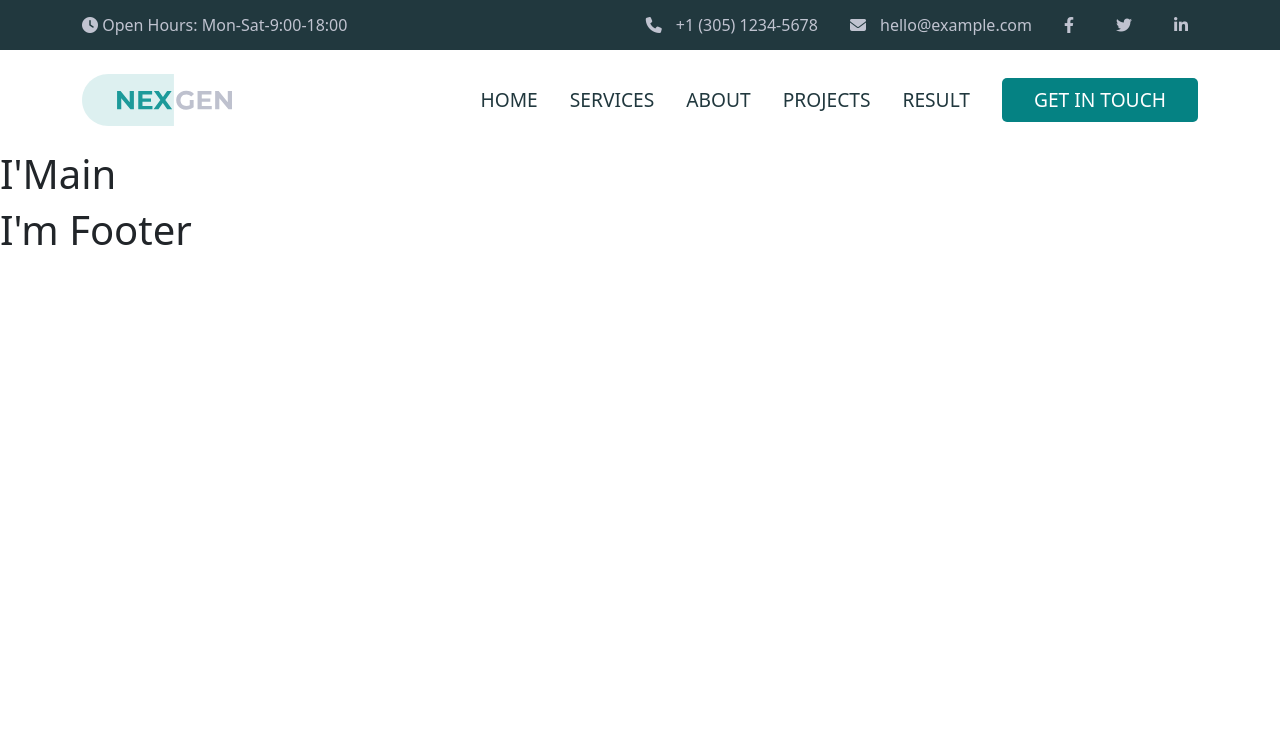
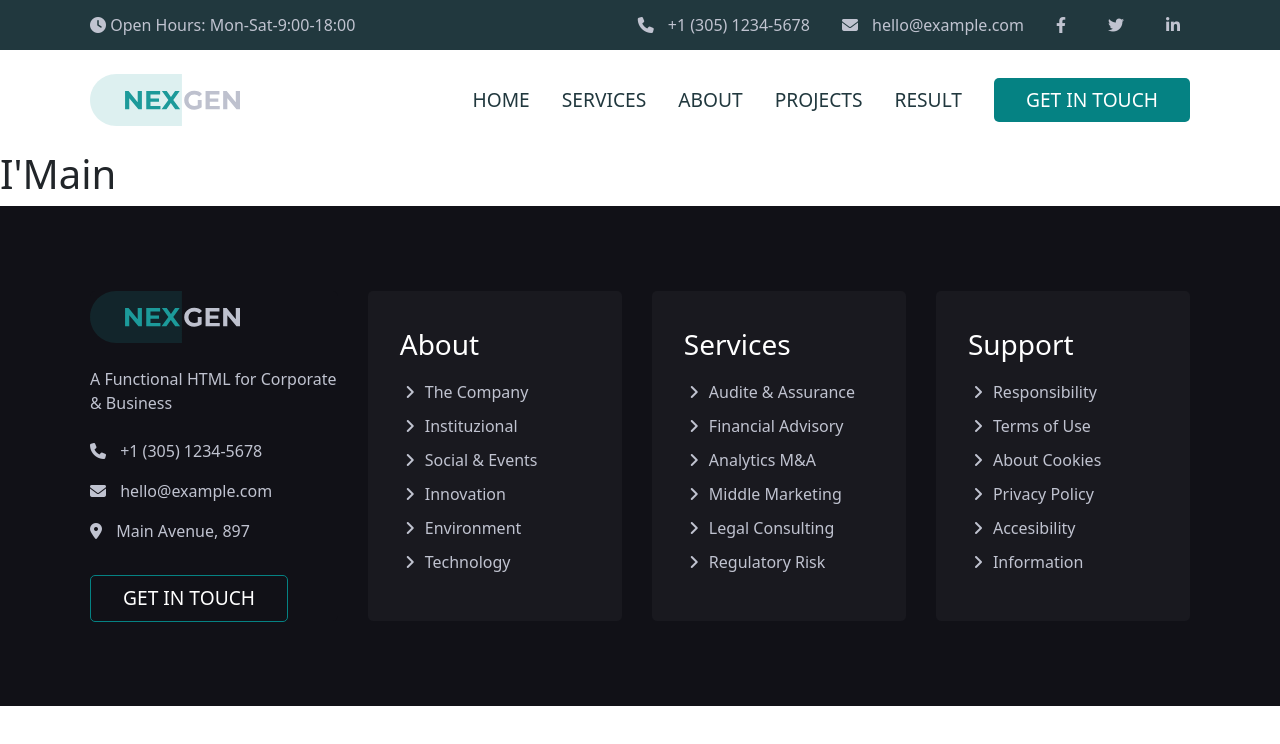
Before and after one commit to Mattia-Fasulo/proj-html-vuejs, a Vue app: page / in a window 1280 px wide. Shown: the top 744 px of the page. Built offline with nearby package versions, Linux system fonts and the light colour scheme.

Commit message:
add listVertical and footerComponent

```diff
--- a/src/App.vue
+++ b/src/App.vue
@@ -1,19 +1,17 @@
 <template>
-  <AppHeaderVue />
+  <AppHeader />
   <AppMain />
   <AppFooter />
 </template>
 
 <script>
 import AppFooter from './components/AppFooter.vue';
-import AppHeaderVue from './components/AppHeader.vue';
+import AppHeader from './components/AppHeader.vue';
 import AppMain from './components/AppMain.vue';
 export default {
-  component: {
-    AppHeaderVue,
-  },
+
   components: {
-    AppHeaderVue,
+    AppHeader,
     AppMain,
     AppFooter
   }
--- a/src/assets/styles/main.scss
+++ b/src/assets/styles/main.scss
@@ -22,8 +22,18 @@ $fa-font-path: "../webfonts";
     box-sizing: border-box;
 }
 
+.container {
+    max-width: 1100px;
+    padding-left: 0;
+    padding-right: 0;
+}
+
 ul {
     li {
         list-style: none;
+
+        a {
+            text-decoration: none;
+        }
     }
 }
--- a/src/assets/styles/partials/_variables.scss
+++ b/src/assets/styles/partials/_variables.scss
@@ -1,7 +1,10 @@
+$my-white: #e8e8e8;
 $dark: #21383e;
-
+$bg-footer: #111117;
+$bg-list-footer: #19191f;
 $txt-grey: #c0c3d0;
 
 $btn-green: #058283;
 
+// text
 $txt-md: 1.2rem;
--- a/src/components/AppFooter.vue
+++ b/src/components/AppFooter.vue
@@ -1,15 +1,196 @@
 <template>
-    <main>
-        <h1>I'm Footer</h1>
-    </main>
+    <footer>
+        <div class="container">
+            <div class="my-row">
+                <div class="footer-list">
+                    <img src="/svgs/svg-7.svg" alt="logo">
+                    <p>A Functional HTML for Corporate & Business</p>
+                    <span><i class="fa-solid fa-phone"></i> +1 (305) 1234-5678</span>
+                    <span><i class="fa-solid fa-envelope"></i> hello@example.com</span>
+                    <span><i class="fa-solid fa-location-dot"></i> Main Avenue, 897</span>
+                    <ButtonGreen :text="'Get In Touch'" />
+                </div>
+                <div class="footer-list">
+                    <ListVertical :title="titleMenuOne" :list="linkMenuOne" />
+                </div>
+                <div class="footer-list">
+                    <ListVertical :title="titleMenuTwo" :list="linkMenuTwo" />
+                </div>
+                <div class="footer-list">
+                    <ListVertical :title="titleMenuThree" :list="linkMenuThree" />
+                </div>
+
+            </div>
+        </div>
+    </footer>
 </template>
 
 <script>
+import ButtonGreen from './ComponentsGeneral/ButtonGreen.vue';
+import ListVertical from './ComponentsGeneral/ListVertical.vue';
+
 export default {
-    name: 'AppFooter'
+    name: 'AppFooter',
+    components: {
+        ButtonGreen,
+        ListVertical
+    },
+    data() {
+        return {
+            titleMenuOne: 'About',
+            linkMenuOne: [
+                {
+                    text: 'The Company',
+                    url: '#'
+                },
+                {
+                    text: 'Instituzional',
+                    url: '#'
+                },
+                {
+                    text: 'Social & Events',
+                    url: '#'
+                },
+                {
+                    text: 'Innovation',
+                    url: '#'
+                },
+                {
+                    text: 'Environment',
+                    url: '#'
+                },
+                {
+                    text: 'Technology',
+                    url: '#'
+                }
+            ],
+            titleMenuTwo: 'Services',
+            linkMenuTwo: [
+                {
+                    text: 'Audite & Assurance',
+                    url: '#'
+                },
+                {
+                    text: 'Financial Advisory',
+                    url: '#'
+                },
+                {
+                    text: 'Analytics M&A',
+                    url: '#'
+                },
+                {
+                    text: 'Middle Marketing',
+                    url: '#'
+                },
+                {
+                    text: 'Legal Consulting',
+                    url: '#'
+                },
+                {
+                    text: 'Regulatory Risk',
+                    url: '#'
+                }
+            ],
+            titleMenuThree: 'Support',
+            linkMenuThree: [
+                {
+                    text: 'Responsibility',
+                    url: '#'
+                },
+                {
+                    text: 'Terms of Use',
+                    url: '#'
+                },
+                {
+                    text: 'About Cookies',
+                    url: '#'
+                },
+                {
+                    text: 'Privacy Policy',
+                    url: '#'
+                },
+                {
+                    text: 'Accesibility',
+                    url: '#'
+                },
+                {
+                    text: 'Information',
+                    url: '#'
+                }
+            ]
+        }
+    }
 }
 </script>
 
-<style lang="scss" scoped>
+<style lang="scss" >
+@use '../assets/styles/partials/variables' as *;
+@use '../assets/styles/partials/mixins' as *;
 
+footer {
+    @include center();
+    color: $txt-grey;
+    width: 100%;
+    height: 500px;
+    background-color: $bg-footer;
+}
+
+.my-row {
+    @include center();
+    width: 100%;
+    gap: 30px;
+}
+
+.footer-list {
+    padding: 2rem;
+    display: flex;
+    flex-flow: column;
+    width: calc((100% / 4));
+    height: 330px;
+    background-color: $bg-list-footer;
+    border-radius: 5px;
+
+    &:first-child {
+        padding: 0;
+        background-color: $bg-footer;
+    }
+
+    img {
+        width: 150px;
+    }
+
+    p {
+        padding: 1.5rem 0 1rem;
+        margin-bottom: 0;
+    }
+
+    span {
+        padding: 0.5rem 0;
+
+        i {
+            margin-right: 10px;
+        }
+    }
+
+    button {
+        margin-top: 1.5rem;
+        width: max-content;
+        border: 1px solid $btn-green;
+        background-color: $bg-footer;
+    }
+
+}
+
+ul {
+    h3 {
+        color: white;
+
+    }
+
+    li {
+        a {
+            color: $txt-grey;
+        }
+    }
+}
 </style>
--- a/src/components/ComponentsGeneral/ButtonGreenComponent.vue
+++ b/src/components/ComponentsGeneral/ButtonGreen.vue
@@ -4,9 +4,9 @@
 
 <script>
 export default {
-    name: 'ButtonGreenComponent',
+    name: 'ButtonGreen',
     props: {
-        text: []
+        text: String
     }
 }
 </script>
@@ -17,6 +17,7 @@ export default {
 
 button {
     font-size: $txt-md;
+
     text-transform: uppercase;
     // font-weight: 500;
     color: white;
@@ -24,5 +25,11 @@ button {
     border: none;
     border-radius: 5px;
     padding: 0.5rem 2rem;
+    transition: all 0.5s ease-out;
+
+    &:hover {
+        box-shadow: rgba(0, 0, 0, 0.24) 0px 3px 8px;
+        transform: scale(1.1);
+    }
 }
 </style>
--- a/src/components/ComponentsGeneral/ListComponent.vue
+++ b/src/components/ComponentsGeneral/ListHorizontal.vue
@@ -1,6 +1,7 @@
 <template>
     <div>
         <ul>
+            <h3 v-if="title">{{ title }}</h3>
             <li v-for="(link, index) in list" :key="index">
                 <a :href="link.url">{{ link.text }}</a>
             </li>
@@ -11,8 +12,9 @@
 
 <script>
 export default {
-    name: 'ListComponent',
+    name: 'ListHorizontal',
     props: {
+        title: [],
         list: {}
     }
 }
--- /dev/null
+++ b/src/components/ComponentsGeneral/ListVertical.vue
@@ -0,0 +1,44 @@
+<template>
+    <div>
+        <ul>
+            <h3 v-if="title">{{ title }}</h3>
+            <li v-for="(link, index) in list" :key="index">
+                <i class="fa-regular fa-angle-right"></i><a :href="link.url">{{ link.text }}</a>
+            </li>
+
+        </ul>
+    </div>
+</template>
+
+<script>
+export default {
+    name: 'ListVertical',
+    props: {
+        title: [],
+        list: {}
+    }
+}
+</script>
+
+<style lang="scss" scoped>
+@use '../../assets/styles/partials/variables' as *;
+@use '../../assets/styles/partials/mixins' as *;
+
+ul {
+    @include center();
+    flex-flow: column;
+    align-items: flex-start;
+    margin-bottom: 0;
+    padding-left: 0;
+    padding-top: 5px;
+
+    li {
+        padding-top: 10px;
+        padding-left: 5px;
+
+        i {
+            margin-right: 10px;
+        }
+    }
+}
+</style>
--- a/src/components/ComponentsHeader/BotHeaderComponent.vue
+++ b/src/components/ComponentsHeader/BotHeaderComponent.vue
@@ -2,11 +2,11 @@
     <div class="my-container">
         <div class="container">
             <div class="logo">
-                <img src="/svgs/svg-7.svg" alt="">
+                <img src="/svgs/svg-7.svg" alt="logo">
             </div>
             <div class="my-navbar">
-                <ListComponent :list="this.menuLink" />
-                <ButtonGreenComponent :text="'Get In Touch'" />
+                <ListHorizontal :list="this.menuLink" />
+                <ButtonGreen :text="'Get In Touch'" />
             </div>
 
         </div>
@@ -14,15 +14,15 @@
 </template>
 
 <script>
-import ButtonGreenComponent from '../ComponentsGeneral/ButtonGreenComponent.vue';
-import ListComponent from '../ComponentsGeneral/ListComponent.vue';
+import ButtonGreen from '../ComponentsGeneral/ButtonGreen.vue';
+import ListHorizontal from '../ComponentsGeneral/ListHorizontal.vue';
 
 
 export default {
     name: 'BotHeaderComponent',
     components: {
-        ListComponent,
-        ButtonGreenComponent
+        ListHorizontal,
+        ButtonGreen
     },
     data() {
         return {
@@ -81,6 +81,10 @@ export default {
 .my-navbar {
     @include center();
 
+    ul {
+        flex-flow: row;
+    }
+
     li {
         padding-left: 2rem;
 
--- a/src/components/ComponentsHeader/TopHeaderComponent.vue
+++ b/src/components/ComponentsHeader/TopHeaderComponent.vue
@@ -12,7 +12,7 @@
                         <i class="fa-solid fa-phone"></i><span> +1 (305) 1234-5678</span>
                     </li>
                     <li>
-                        <i class="fa-solid fa-envelope"></i> hello@example.com
+                        <i class="fa-solid fa-envelope"></i> <span> hello@example.com</span>
                     </li>
                     <li>
                         <i class="fa-brands fa-facebook-f"></i>
@@ -60,6 +60,7 @@ export default {
 
     ul {
         @include center();
+        flex-flow: row;
         margin-bottom: 0;
 
         li {
```
